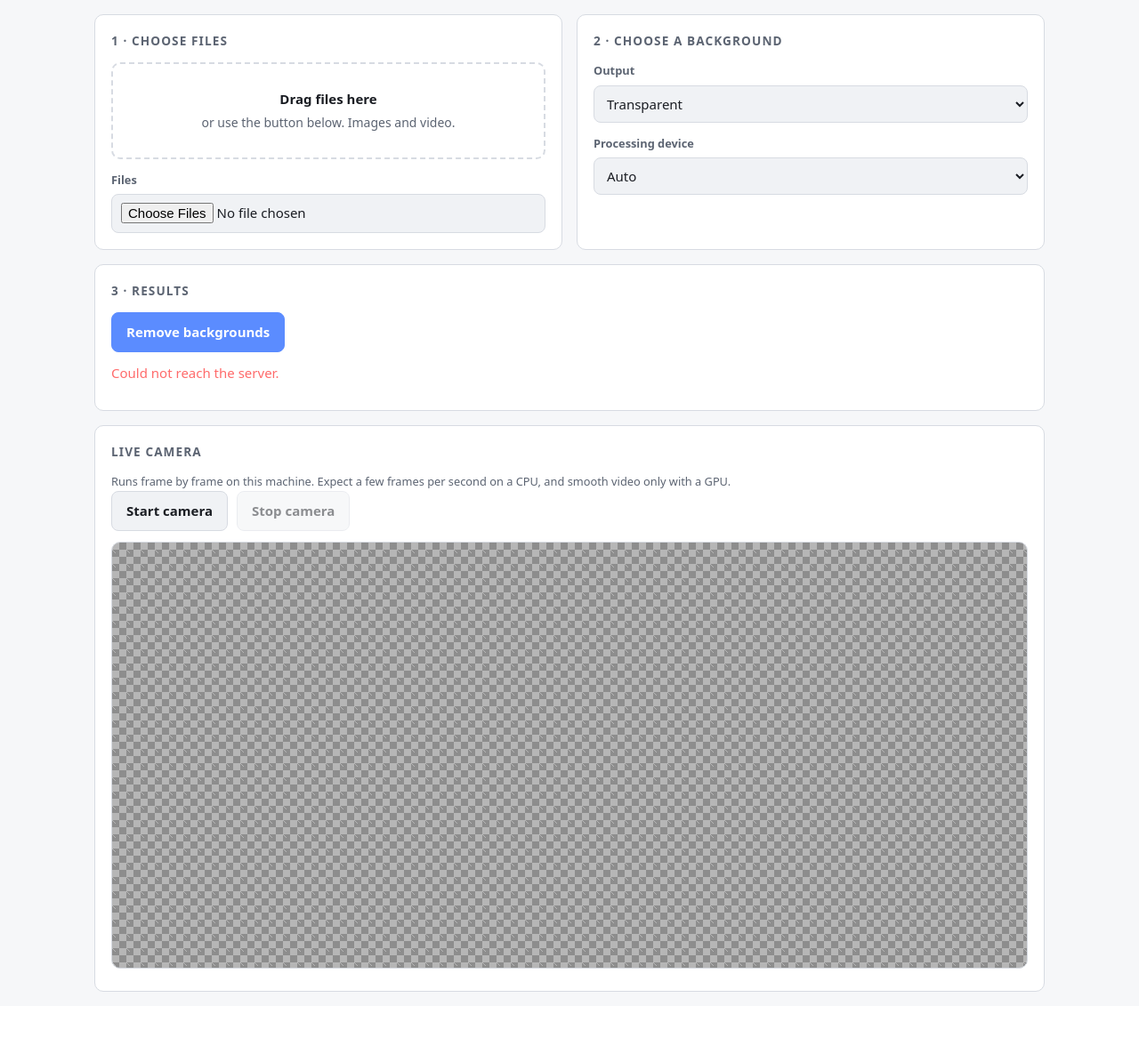
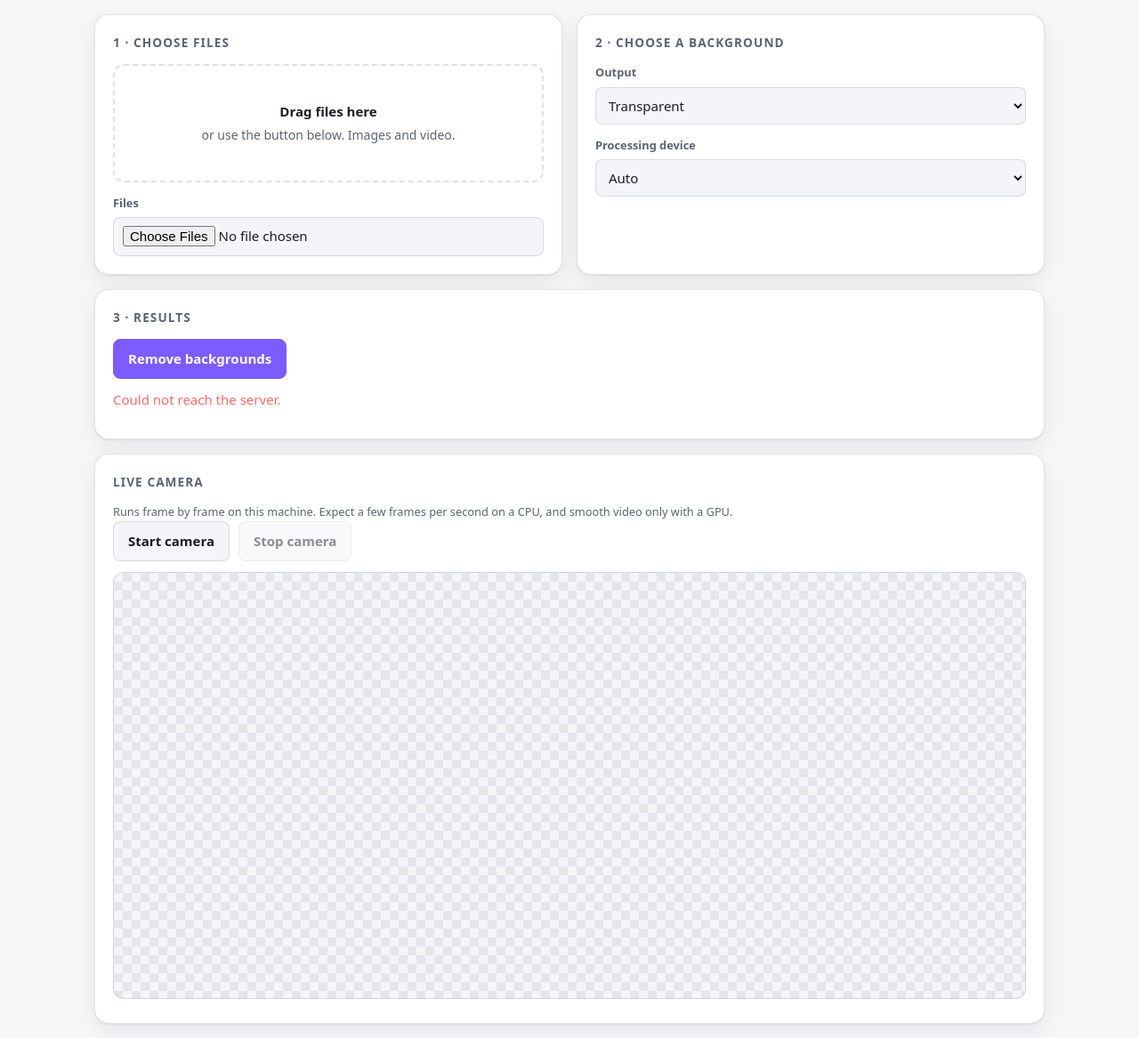
Before and after one commit to Mazhar004/MODNet-BGRemover, a Flask app: page / in a window 1280 px wide. Shown: the part 113-1280 px from the top of the page at 89% size. Before the commit the page ends 1228 px from the top, so only its background shows below. Run offline with Flask 3, Linux system fonts and the light colour scheme; data that the repository does not hold is empty; parts of the project's set-up code (start-up, migrations or seed data) failed here and were passed over.

Commit message:
fix: theme the slider divider and checkerboard, enlarge preview

```diff
--- a/modnet_bg/web/static/css/app.css
+++ b/modnet_bg/web/static/css/app.css
@@ -2,23 +2,38 @@
   --bg: #0f1115;
   --surface: #171a21;
   --surface-raised: #1f242d;
-  --border: #2b313c;
+  /* Translucent rather than a solid colour: a fixed light hex reads as a hard
+     white hairline against dark surfaces. This tints with whatever is behind. */
+  --border: rgba(255, 255, 255, 0.09);
+  --border-strong: rgba(255, 255, 255, 0.16);
   --text: #e8eaed;
   --text-dim: #9aa3b2;
-  --accent: #5b8cff;
+  --accent: #7c5cff;
+  --accent-soft: rgba(124, 92, 255, 0.16);
   --danger: #ff6b6b;
   --ok: #4ade80;
-  --radius: 10px;
+  --radius: 12px;
+  --radius-lg: 16px;
+  /* Checkerboard kept dark in dark mode. A light checker is the brightest
+     thing on the page and reads as a white block, not as transparency. */
+  --checker-a: #23262e;
+  --checker-b: #191c22;
+  --shadow: 0 1px 2px rgba(0, 0, 0, 0.3), 0 8px 24px rgba(0, 0, 0, 0.22);
 }
 
 @media (prefers-color-scheme: light) {
   :root {
     --bg: #f6f7f9;
     --surface: #ffffff;
-    --surface-raised: #f0f2f5;
-    --border: #d7dbe2;
+    --surface-raised: #f4f5f8;
+    --border: rgba(16, 20, 28, 0.12);
+    --border-strong: rgba(16, 20, 28, 0.2);
     --text: #1a1d23;
     --text-dim: #5c6472;
+    --accent-soft: rgba(124, 92, 255, 0.12);
+    --checker-a: #e4e6ea;
+    --checker-b: #f4f5f7;
+    --shadow: 0 1px 2px rgba(16, 20, 28, 0.06), 0 8px 24px rgba(16, 20, 28, 0.08);
   }
 }
 
@@ -47,8 +62,9 @@
 .panel {
   background: var(--surface);
   border: 1px solid var(--border);
-  border-radius: var(--radius);
-  padding: 18px;
+  border-radius: var(--radius-lg);
+  padding: 20px;
+  box-shadow: var(--shadow);
 }
 .panel--wide { grid-column: 1 / -1; }
 .panel h2 {
@@ -62,7 +78,7 @@
 .drop-zone {
   border: 2px dashed var(--border);
   border-radius: var(--radius);
-  padding: 28px 16px;
+  padding: 40px 16px;
   text-align: center;
   cursor: pointer;
   transition: border-color 120ms ease, background 120ms ease;
@@ -202,26 +218,29 @@
 /* Checkerboard so transparency is actually visible. */
 .checker {
   background-image:
-    linear-gradient(45deg, #8d8d8d 25%, transparent 25%),
-    linear-gradient(-45deg, #8d8d8d 25%, transparent 25%),
-    linear-gradient(45deg, transparent 75%, #8d8d8d 75%),
-    linear-gradient(-45deg, transparent 75%, #8d8d8d 75%);
-  background-size: 16px 16px;
-  background-position: 0 0, 0 8px, 8px -8px, -8px 0;
-  background-color: #b6b6b6;
+    linear-gradient(45deg, var(--checker-a) 25%, transparent 25%),
+    linear-gradient(-45deg, var(--checker-a) 25%, transparent 25%),
+    linear-gradient(45deg, transparent 75%, var(--checker-a) 75%),
+    linear-gradient(-45deg, transparent 75%, var(--checker-a) 75%);
+  background-size: 20px 20px;
+  background-position: 0 0, 0 10px, 10px -10px, -10px 0;
+  background-color: var(--checker-b);
 }
 
 .compare {
   position: relative;
   overflow: hidden;
   border-radius: var(--radius);
+  border: 1px solid var(--border);
   touch-action: none;
   user-select: none;
+  cursor: ew-resize;
   /* compare.js replaces this with the media's own ratio once it loads. */
   aspect-ratio: 16 / 9;
-  max-height: 60vh;
+  max-height: 72vh;
   margin: 0 auto;
 }
+.compare:focus-within { border-color: var(--accent); }
 .compare__layer { position: absolute; inset: 0; }
 .compare__layer img, .compare__layer video {
   width: 100%;
--- a/modnet_bg/web/static/js/compare.js
+++ b/modnet_bg/web/static/js/compare.js
@@ -59,13 +59,34 @@
     beforeLayer.className = "compare__layer compare__layer--before";
     beforeLayer.append(mediaElement(before, kind));
 
-    const handle = document.createElement("div");
+    // Corner tags: the split is meaningless without naming the two sides.
+    const beforeTag = document.createElement("span");
+    beforeTag.className = "compare__tag compare__tag--before";
+    beforeTag.textContent = "Original";
+    const afterTag = document.createElement("span");
+    afterTag.className = "compare__tag compare__tag--after";
+    afterTag.textContent = "Removed";
+
+    const handle = document.createElement("button");
+    handle.type = "button";
     handle.className = "compare__handle";
     handle.setAttribute("role", "slider");
-    handle.setAttribute("tabindex", "0");
     handle.setAttribute("aria-label", "Reveal the original image");
     handle.setAttribute("aria-valuemin", "0");
     handle.setAttribute("aria-valuemax", "100");
+
+    // Chevrons inside the puck, so it reads as draggable rather than decorative.
+    const grip = document.createElement("span");
+    grip.className = "compare__grip";
+    grip.setAttribute("aria-hidden", "true");
+    grip.innerHTML =
+      '<svg width="20" height="20" viewBox="0 0 24 24" fill="none" ' +
+      'stroke="currentColor" stroke-width="2.5" stroke-linecap="round" ' +
+      'stroke-linejoin="round"><path d="m15 18-6-6 6-6"/></svg>' +
+      '<svg width="20" height="20" viewBox="0 0 24 24" fill="none" ' +
+      'stroke="currentColor" stroke-width="2.5" stroke-linecap="round" ' +
+      'stroke-linejoin="round" style="margin-left:-8px"><path d="m9 18 6-6-6-6"/></svg>';
+    handle.append(grip);
 
     let position = 50;
 
@@ -115,7 +136,7 @@
       }
     });
 
-    wrapper.append(afterLayer, beforeLayer, handle);
+    wrapper.append(afterLayer, beforeLayer, beforeTag, afterTag, handle);
     apply(50);
   }
 
```
Also changed, not shown: other parts of modnet_bg/web/static/css/app.css (+70 -19 lines), tests/test_frontend_assets.py (+45 -0 lines).
